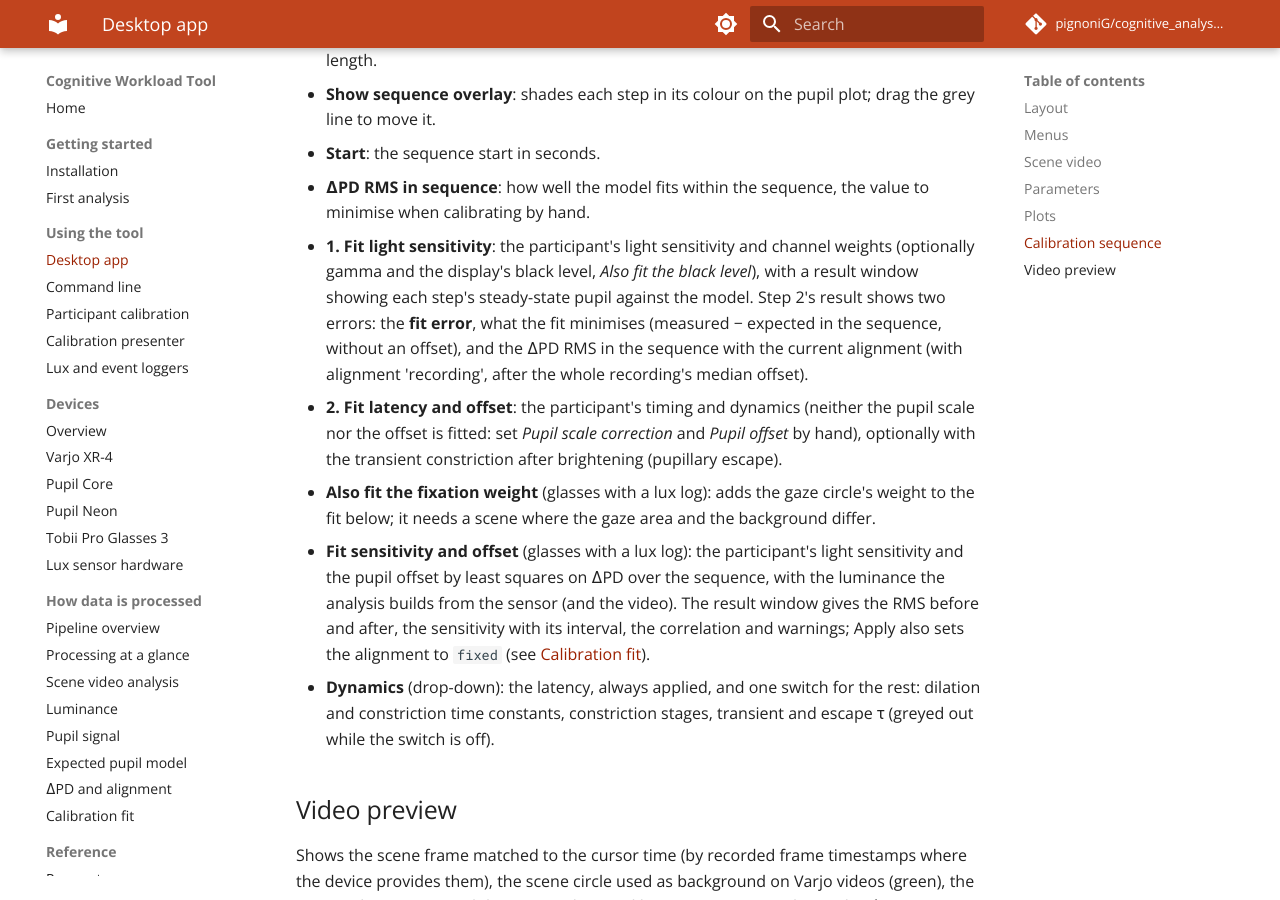
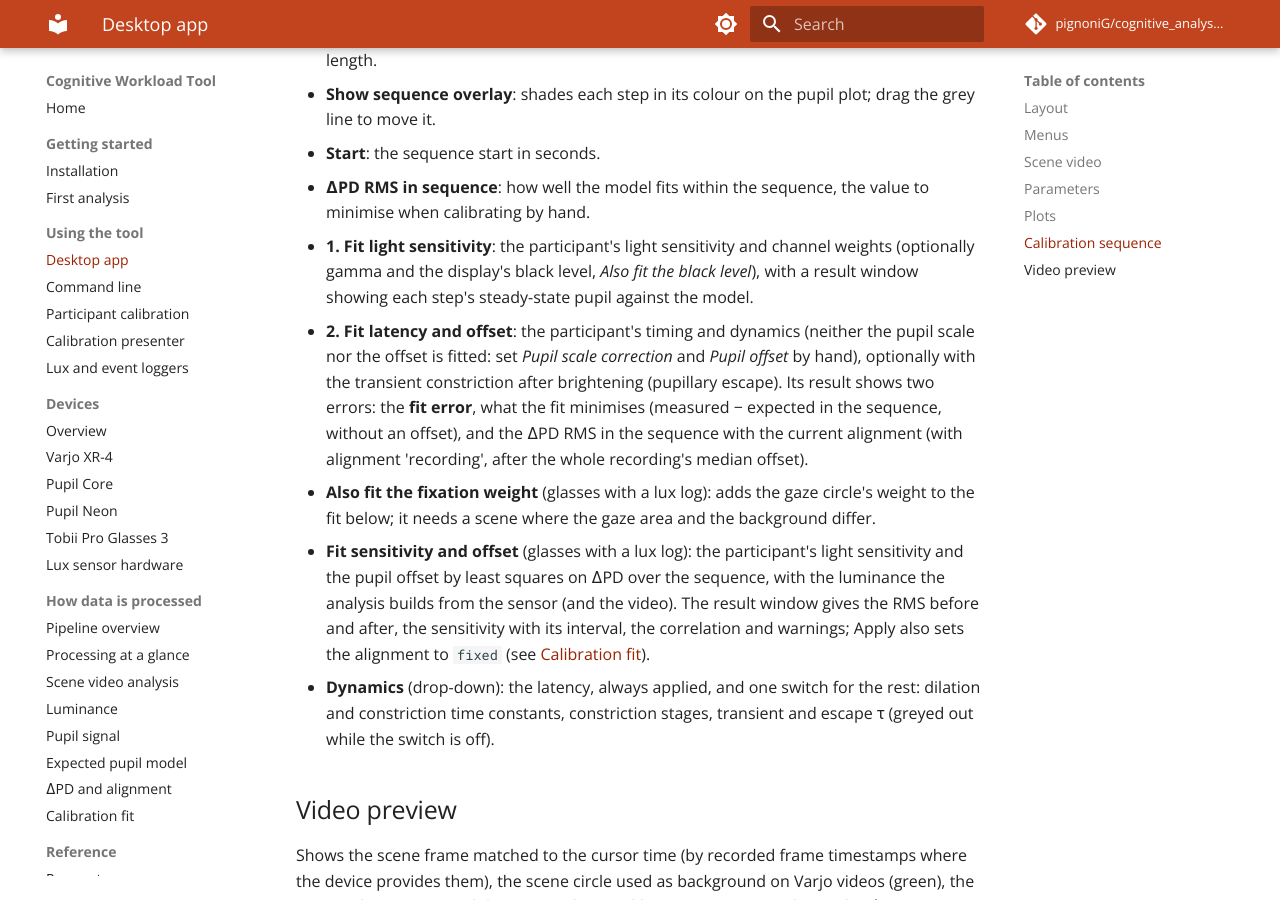
Before and after one commit to pignoniG/cognitive_analysis_tool, an MkDocs documentation site: the page built from docs/usage/gui.md, in a window 1280 px wide and 900 px high, scrolled down 3419 px. Built offline with MkDocs 1.6.1 and Material for MkDocs 9.7.7, drawn with Linux system fonts in a browser that asks for light colours; comment, search, counter and statistics services are not loaded.

Commit message:
Docs: put the fit error note under step 2 of the calibration box

```diff
--- a/docs/usage/gui.md
+++ b/docs/usage/gui.md
@@ -101,12 +101,12 @@ See [Participant calibration](calibration.md) for the procedure.
 - **ΔPD RMS in sequence**: how well the model fits within the sequence, the value to minimise when calibrating
   by hand.
 - **1. Fit light sensitivity**: the participant's light sensitivity and channel weights (optionally gamma and the display's black level, *Also fit the black level*), with a
-  result window showing each step's steady-state pupil against the model. Step 2's result shows two errors: the **fit error**, what the
-  fit minimises (measured − expected in the sequence, without an offset), and the ΔPD RMS in the sequence with the
-  current alignment (with alignment 'recording', after the whole recording's median offset).
+  result window showing each step's steady-state pupil against the model.
 - **2. Fit latency and offset**: the participant's timing and dynamics (neither the pupil scale nor the offset is fitted: set
   *Pupil scale correction* and *Pupil offset* by hand), optionally with the
-  transient constriction after brightening (pupillary escape).
+  transient constriction after brightening (pupillary escape). Its result shows two errors: the **fit error**, what
+  the fit minimises (measured − expected in the sequence, without an offset), and the ΔPD RMS in the sequence with
+  the current alignment (with alignment 'recording', after the whole recording's median offset).
 - **Also fit the fixation weight** (glasses with a lux log): adds the gaze circle's weight to the fit below; it needs a
   scene where the gaze area and the background differ.
 - **Fit sensitivity and offset** (glasses with a lux log): the participant's light sensitivity and the pupil offset by
```
